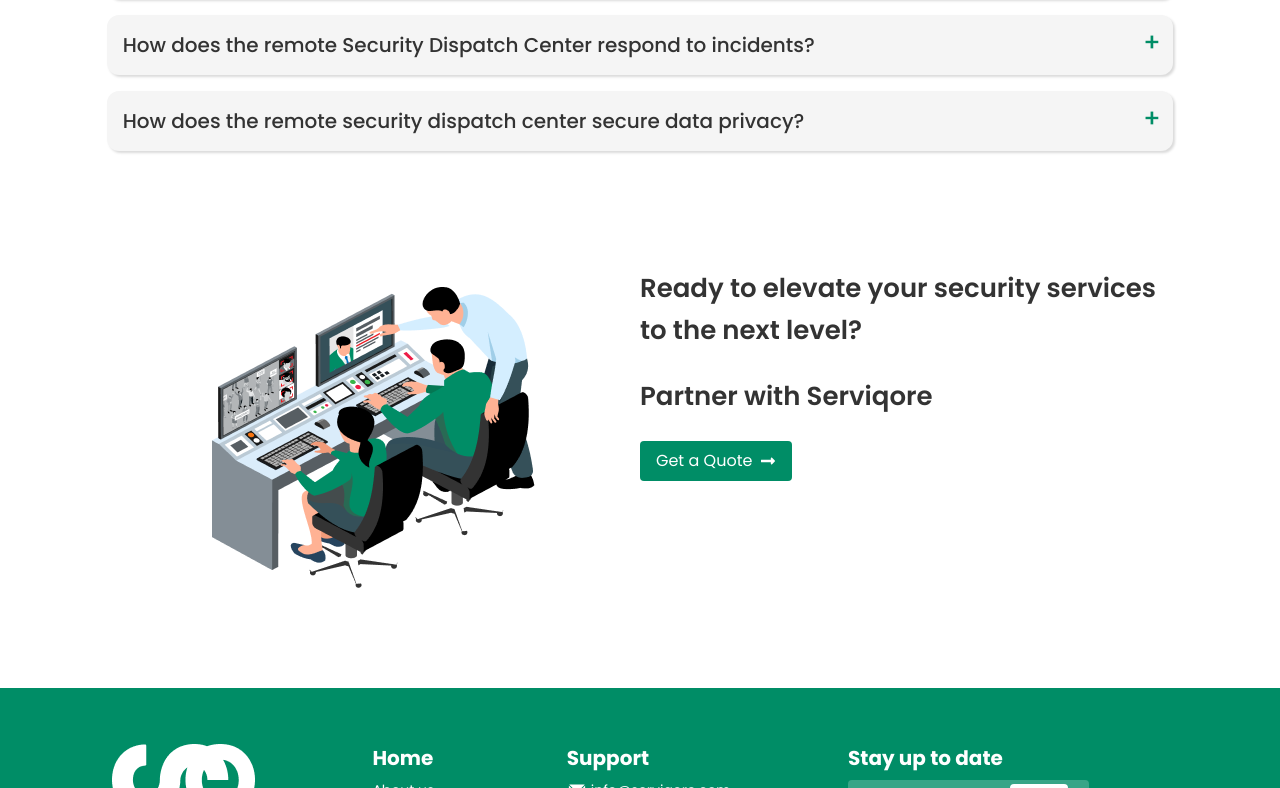
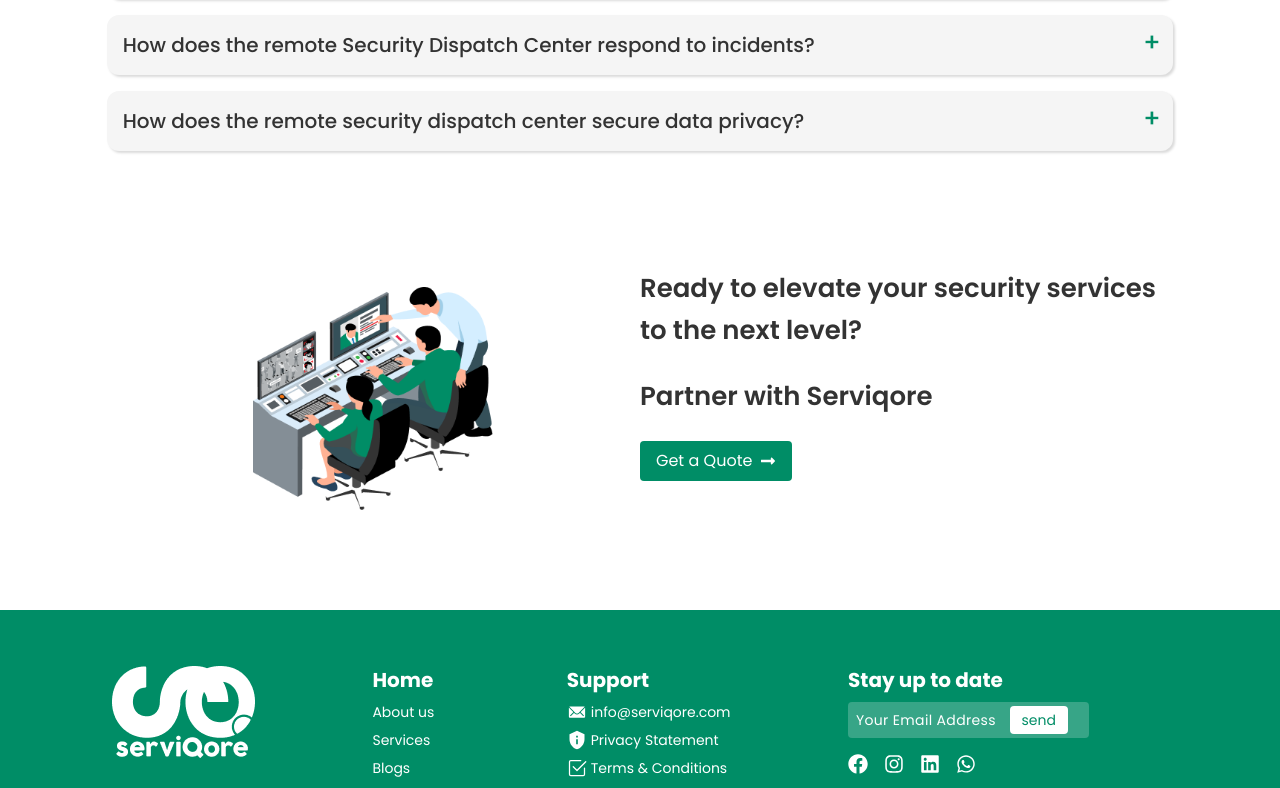
Before and after one commit to jhimi01/serviqore, a React (Vite) app: page / in a window 1280 px wide. Shown: the part 2769-3557 px from the top of the page. Built offline with nearby package versions, Linux system fonts and the light colour scheme.

Commit message:
img size changed

```diff
--- a/src/pages/Homepage/Serviqore/Serviqore.jsx
+++ b/src/pages/Homepage/Serviqore/Serviqore.jsx
@@ -8,7 +8,7 @@ const Serviqore = () => {
     <div className="md:w-10/12 w-11/12 mx-auto py-10 mb-10">
       <div className="md:flex justify-center mt-12">
         <div className="md:w-1/2">
-          <img className="mx-auto my-5" src={group} />
+          <img className="mx-auto my-5 max-w-60" src={group} />
         </div>
         <div className="md:w-1/2 text-start space-y-3 md:space-y-6">
           <h1 className="font-semibold text-2xl sm:text-[26px] leading-[30px] text-black md:leading-[42px]">
```
